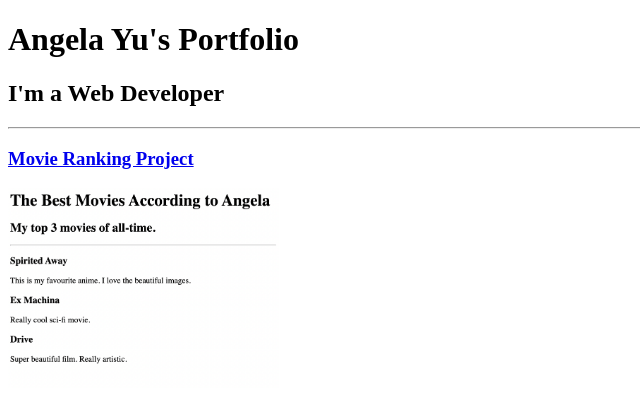
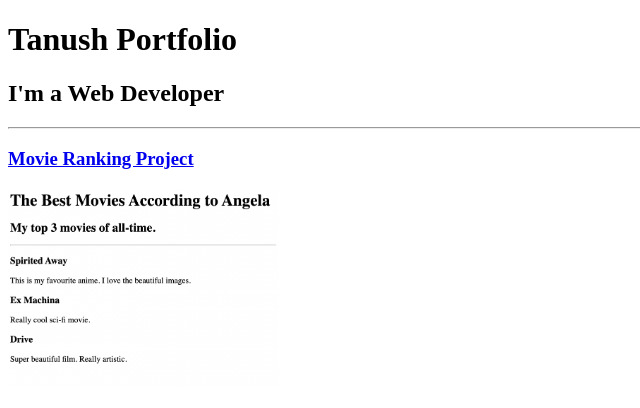
Before and after one commit to Tanushkumar45/html-Portfolio, a plain HTML site: page index.html in a window 1280 px wide. Shown: the top 408 px of the page, without its empty margins (0-640 px from the left). Drawn offline with Linux system fonts and the light colour scheme.

Commit message:
index.html

```diff
--- a/index.html
+++ b/index.html
@@ -2,10 +2,10 @@
 <html lang="en">
     <head>
         <meta charset="UTF-8">
-        <title>Angela's Portfolio</title>
+        <title>Tanush Portfolio</title>
     </head>
     <body>
-        <h1>Angela Yu's Portfolio</h1>
+        <h1>Tanush Portfolio</h1>
         <h2>I'm a Web Developer</h2>
 
         <hr />
```
